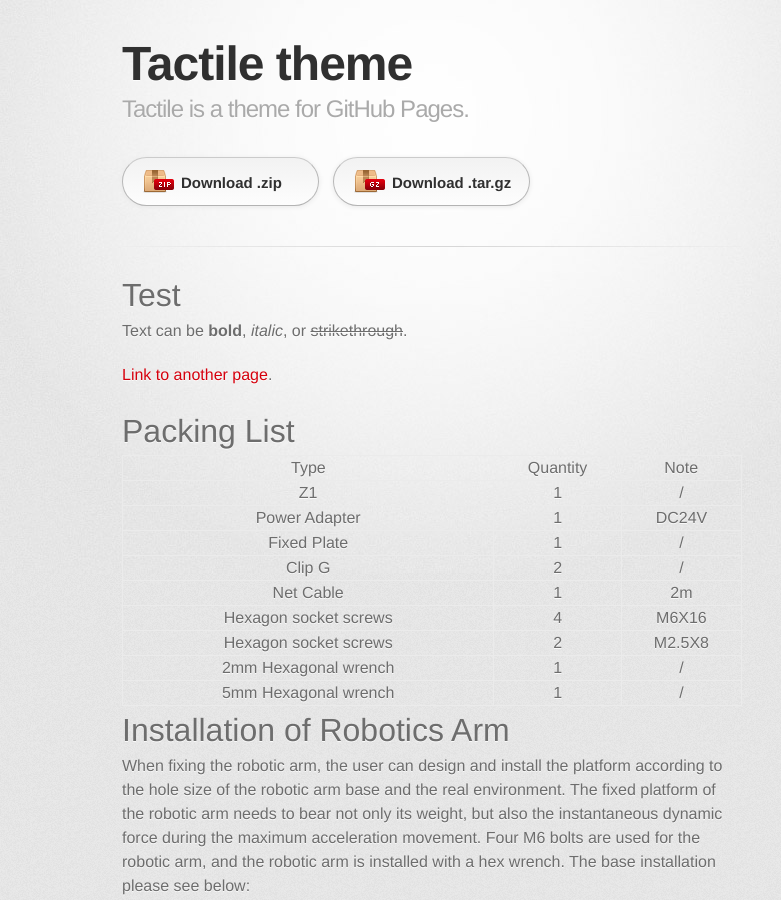
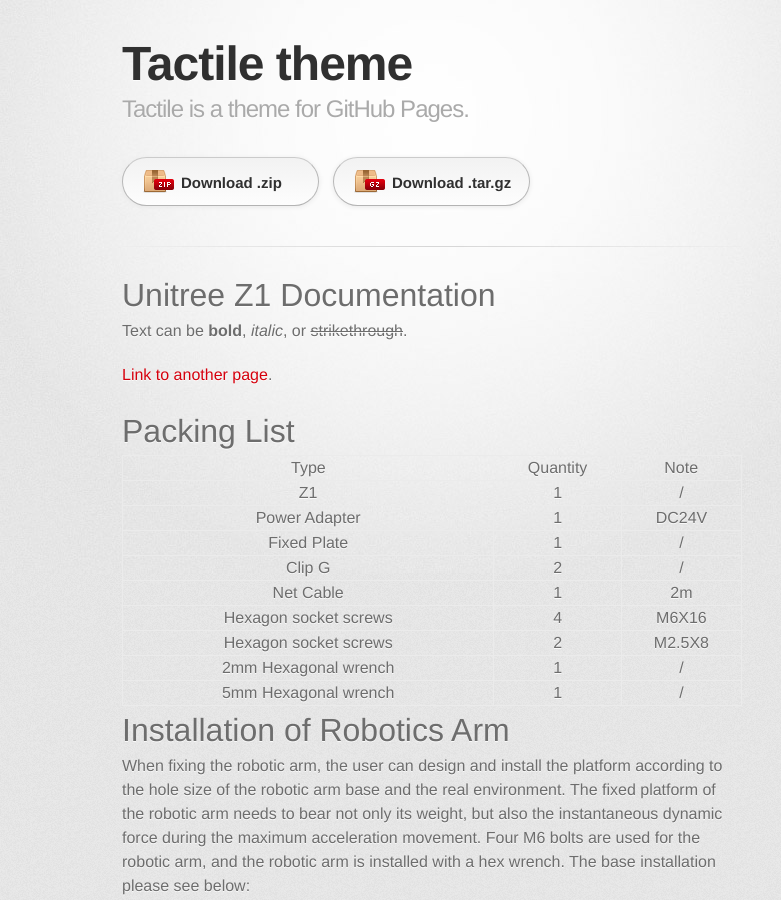
Before and after one commit to amznhacker/z1-pro-guide, a Jekyll site: the page built from index.md, in a window 1280 px wide and 900 px high. Shown: the whole window, without its empty margins (208-989 px from the left). Built offline with Jekyll 4.4.1, drawn with Linux system fonts in a browser that asks for light colours; some web fonts are replaced.

Commit message:
nupdated title as Unitree z1 documentation

```diff
--- a/index.md
+++ b/index.md
@@ -1,7 +1,7 @@
 ---
 layout: default
 ---
-# Test
+# Unitree Z1 Documentation
 Text can be **bold**, _italic_, or ~~strikethrough~~.
 
 [Link to another page](./poweron.html).
```
